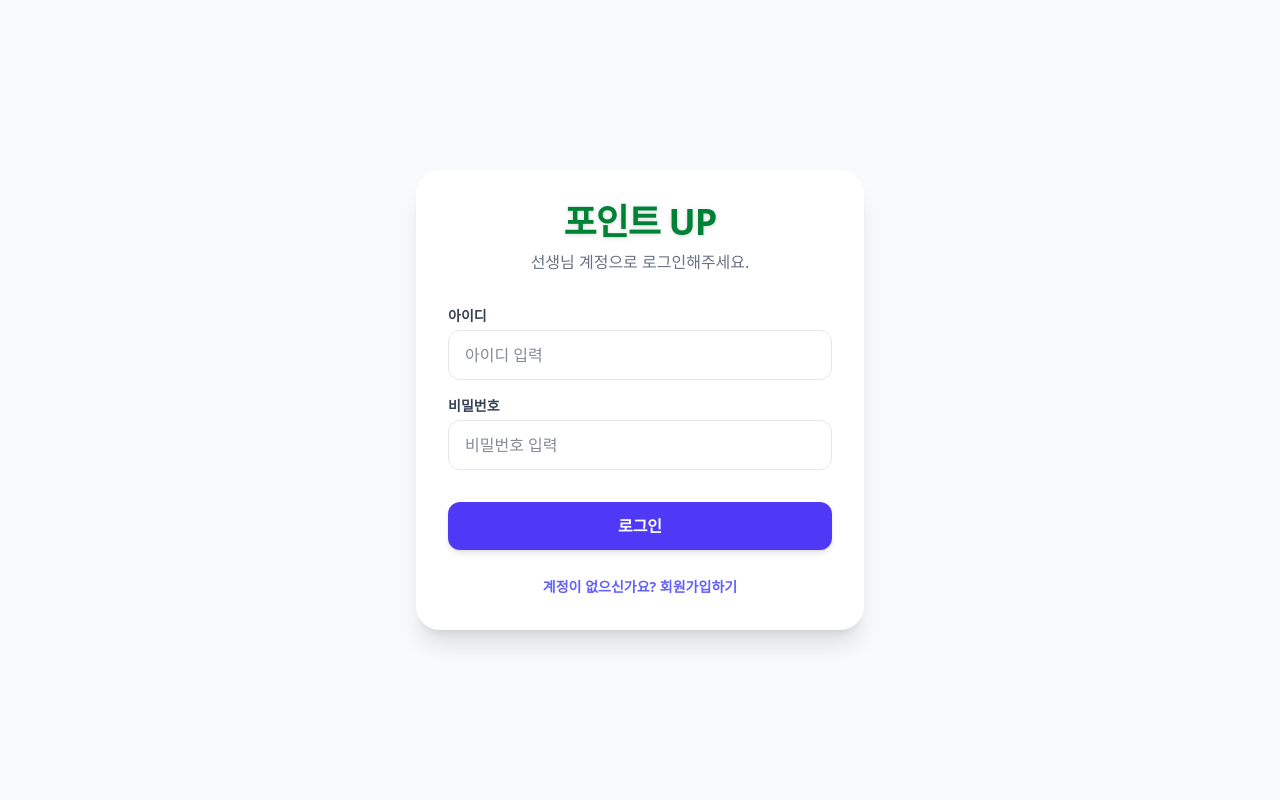
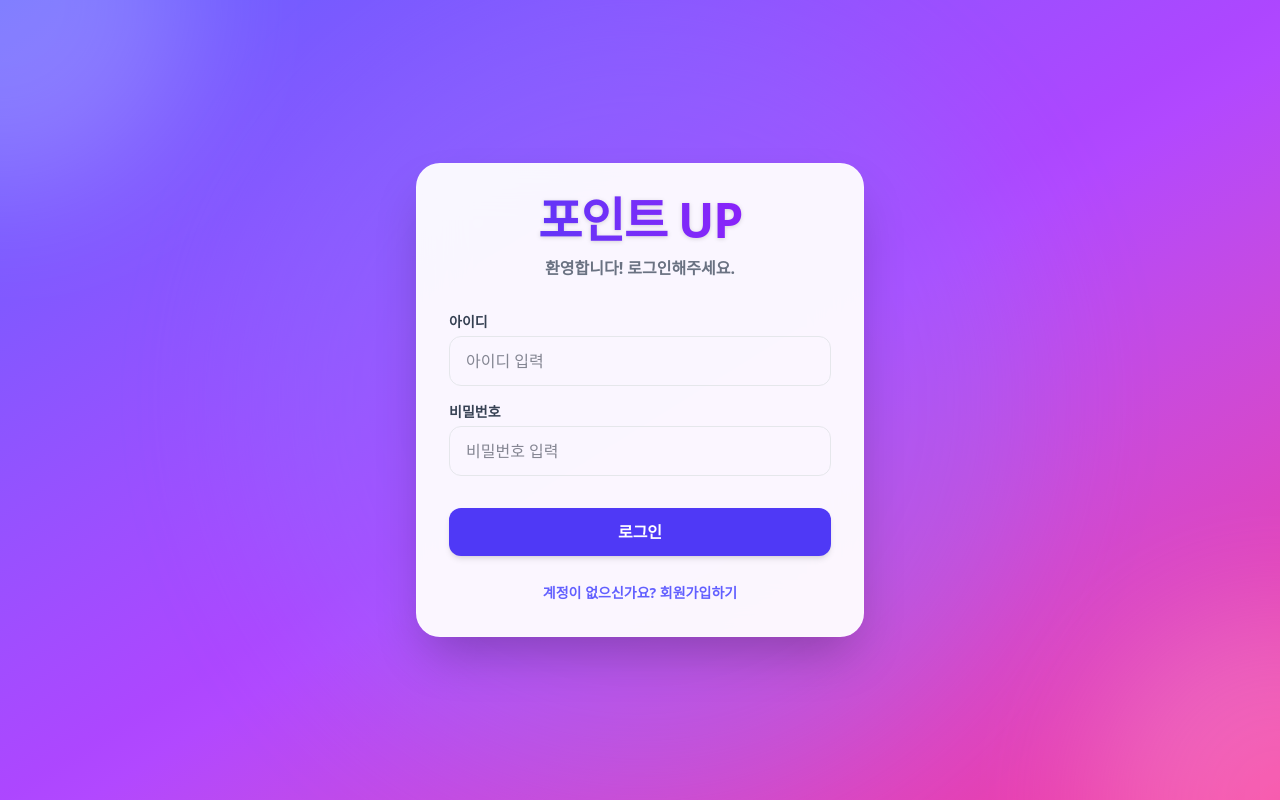
Before and after one commit to sunryun2/point, a Next.js app: page / in a window 1280 px wide. Built offline with nearby package versions, Linux system fonts and the light colour scheme.

Commit message:
로그인 화면 문구 수정 및 모던한 그라디언트 배경 적용

```diff
--- a/src/app/page.tsx
+++ b/src/app/page.tsx
@@ -314,11 +314,18 @@ export default function Home() {
 
   if (!isLoggedIn) {
     return (
-      <main className="min-h-screen bg-gray-50 flex items-center justify-center p-6 font-sans text-gray-900">
-        <div className="bg-white p-8 rounded-3xl shadow-xl w-full max-w-md animate-in fade-in zoom-in-95 duration-300">
+      <main className="min-h-screen flex items-center justify-center p-6 font-sans text-gray-900 relative overflow-hidden bg-gradient-to-br from-indigo-500 via-purple-500 to-pink-500">
+        {/* Decorative background shapes */}
+        <div className="absolute top-0 left-0 w-96 h-96 bg-white opacity-20 rounded-full blur-3xl -translate-x-1/2 -translate-y-1/2"></div>
+        <div className="absolute bottom-0 right-0 w-96 h-96 bg-white opacity-20 rounded-full blur-3xl translate-x-1/2 translate-y-1/2"></div>
+        <div className="absolute top-1/2 left-1/2 w-[800px] h-[800px] bg-indigo-400 opacity-20 rounded-full blur-3xl -translate-x-1/2 -translate-y-1/2"></div>
+
+        <div className="relative z-10 bg-white/95 backdrop-blur-xl p-8 rounded-3xl shadow-2xl border border-white/20 w-full max-w-md animate-in fade-in zoom-in-95 duration-500">
           <div className="text-center mb-8">
-            <h1 className="text-4xl font-extrabold tracking-tight drop-shadow-sm text-green-700 mb-2">포인트 UP</h1>
-            <p className="text-gray-500 font-medium">{isRegistering ? "새로운 계정을 만들어보세요!" : "선생님 계정으로 로그인해주세요."}</p>
+            <h1 className="text-5xl font-black tracking-tight drop-shadow-sm text-transparent bg-clip-text bg-gradient-to-r from-indigo-600 to-purple-600 mb-3">포인트 UP</h1>
+            <p className="text-gray-500 font-bold">
+              {isRegistering ? "새로운 계정을 만들어보세요!" : "환영합니다! 로그인해주세요."}
+            </p>
           </div>
 
           <form onSubmit={handleAuth} className="space-y-4">
```
